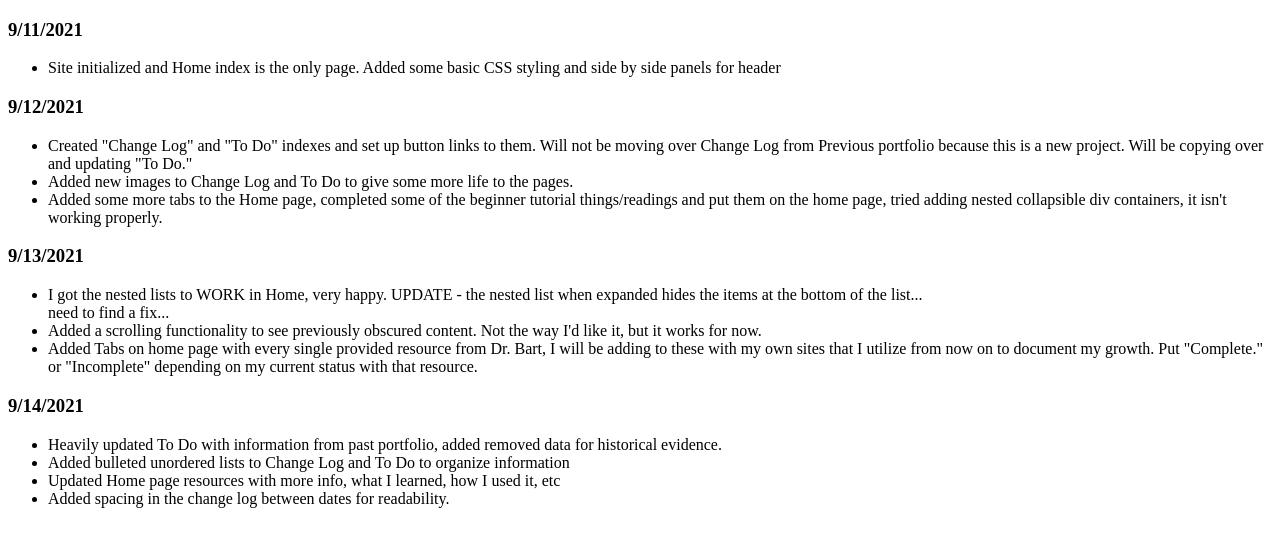
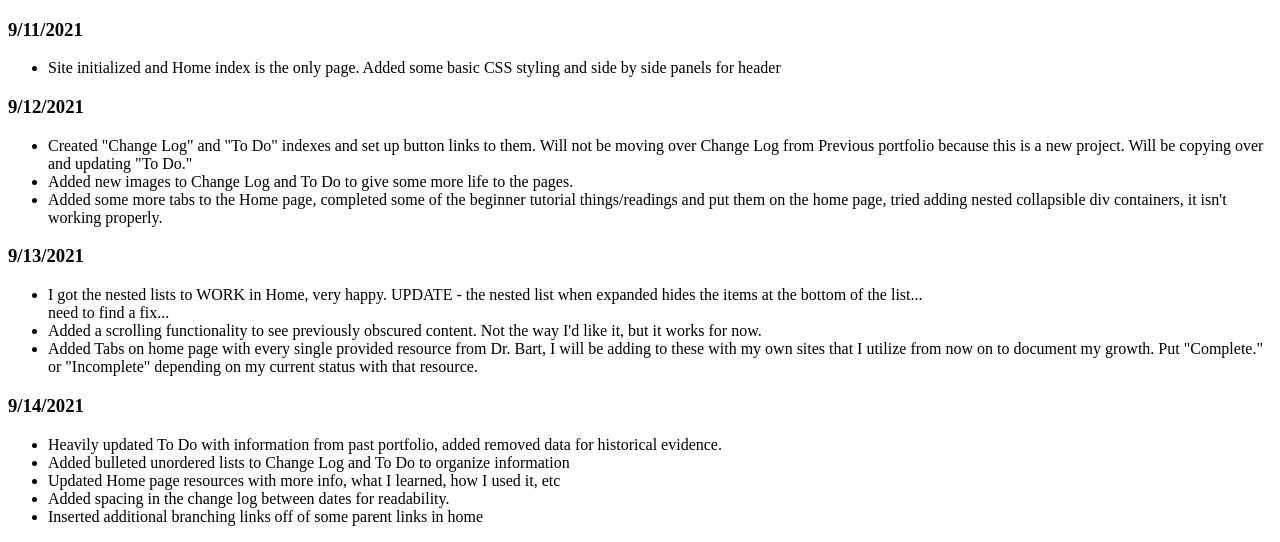
Before and after one commit to TylerRust-1/HTMLPortfolio, a plain HTML site: page changelog.html in a window 1280 px wide. Shown: the part 550-1092 px from the top of the page. Drawn offline with Linux system fonts and the light colour scheme.

Commit message:
Adding additional branching links I used from parent links to install Typescript.

```diff
--- a/changelog.html
+++ b/changelog.html
@@ -52,6 +52,7 @@
             <li>Added bulleted unordered lists to Change Log and To Do to organize information</li>
             <li>Updated Home page resources with more info, what I learned, how I used it, etc</li>
             <li>Added spacing in the change log between dates for readability.</li>
+            <li>Inserted additional branching links off of some parent links in home</li>
         </ul>
 
     </body>
```
